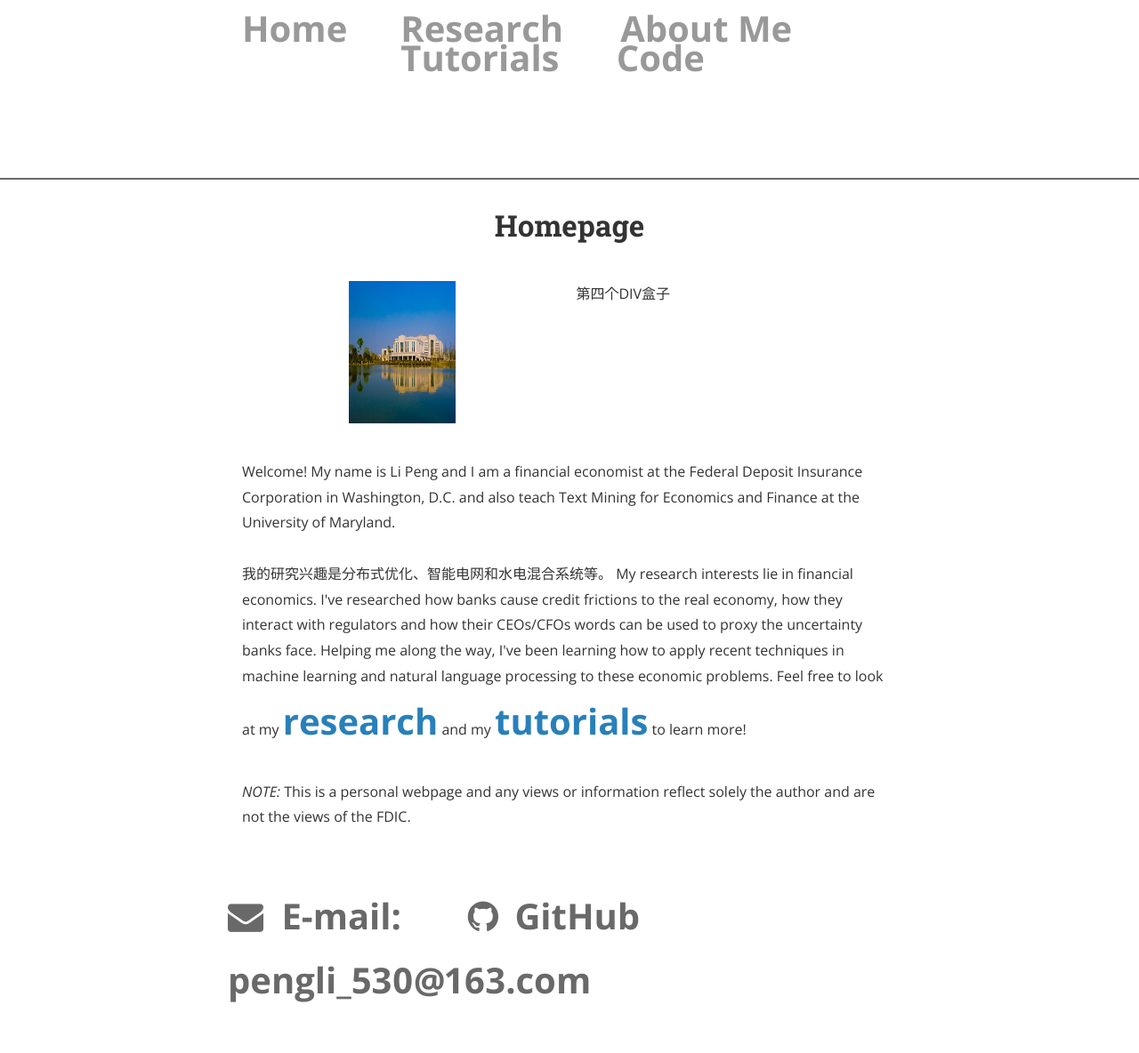
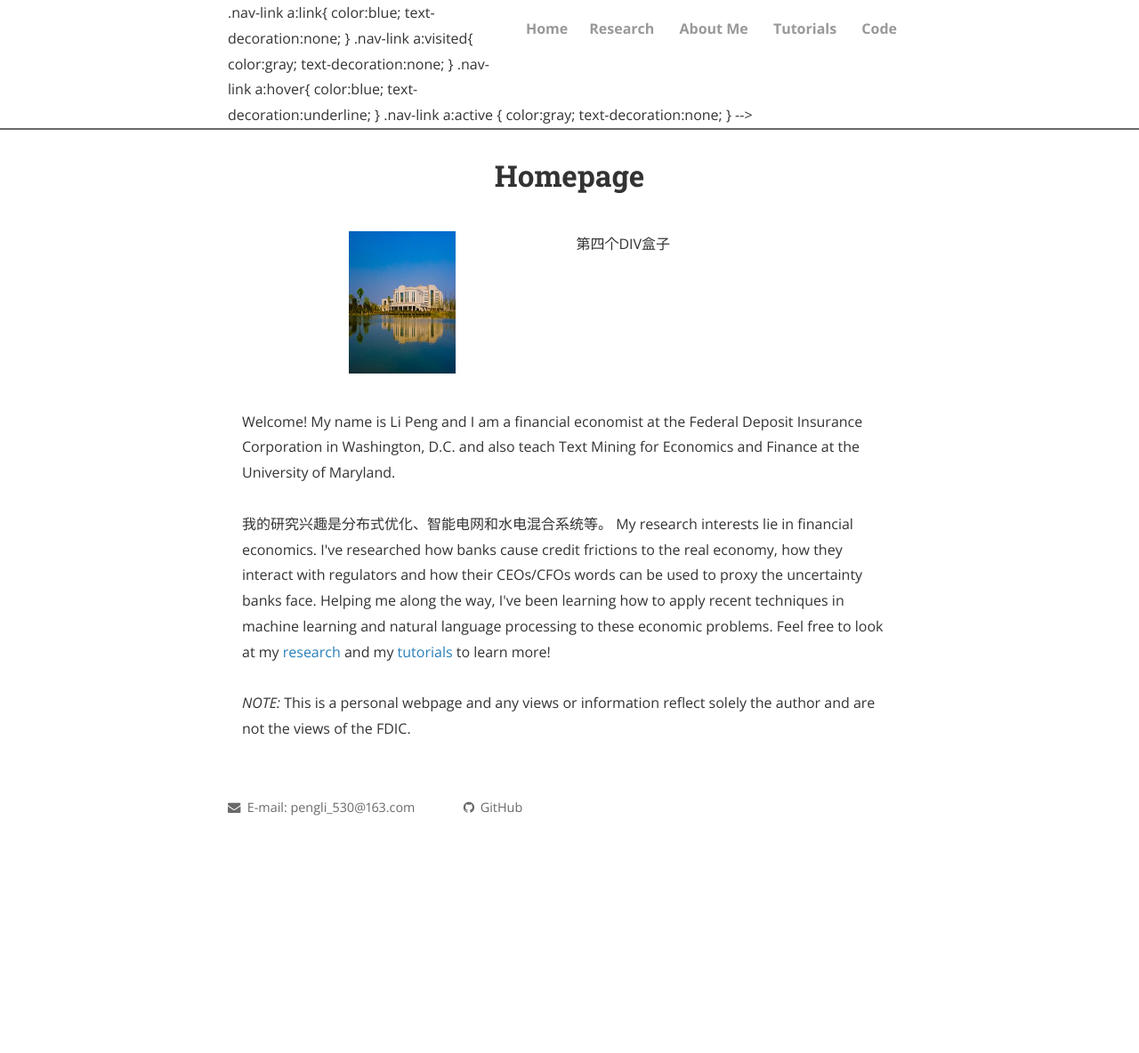
Before and after one commit to lp48280421/lp48280421.github.io, a Jekyll site: the page built from index.html, in a window 1280 px wide. Shown: the whole page at 89% size. Built offline with Jekyll 4.4.1, drawn with Linux system fonts in a browser that asks for light colours; nearby versions of some CDN libraries; the list of posts is cut into pages by our own code; comment, search, counter and statistics services are not loaded; a style sheet for code colours, icons or effects is not loaded; after the commit the page ends 967 px from its top, so only the background shows below that.

Commit message:
Update header.html

```diff
--- a/_includes/header.html
+++ b/_includes/header.html
@@ -12,7 +12,7 @@
       <li class="nav-link"><a href="https://lp48280421.github.io/tutorials"><strong>Code</strong></a>
       </ul>
     </nav>
-	<style type = "text/css">
+	<!--<style type = "text/css">
 	<!--hr{
 		margin: 20px 0;
 	}
@@ -36,6 +36,6 @@
 	          color:gray;
 			  text-decoration:none;
 	}
-	</style>
+	</style>-->
   </div>
 </header>
```
